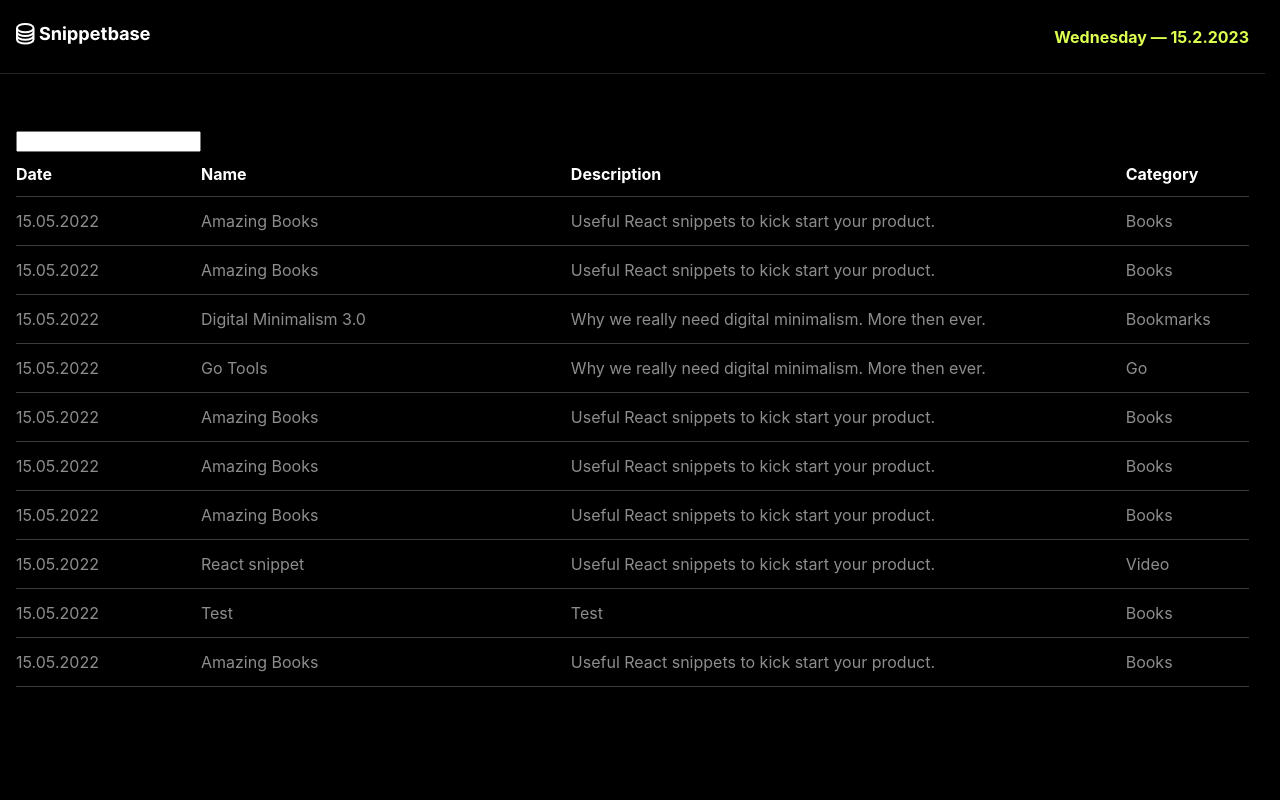
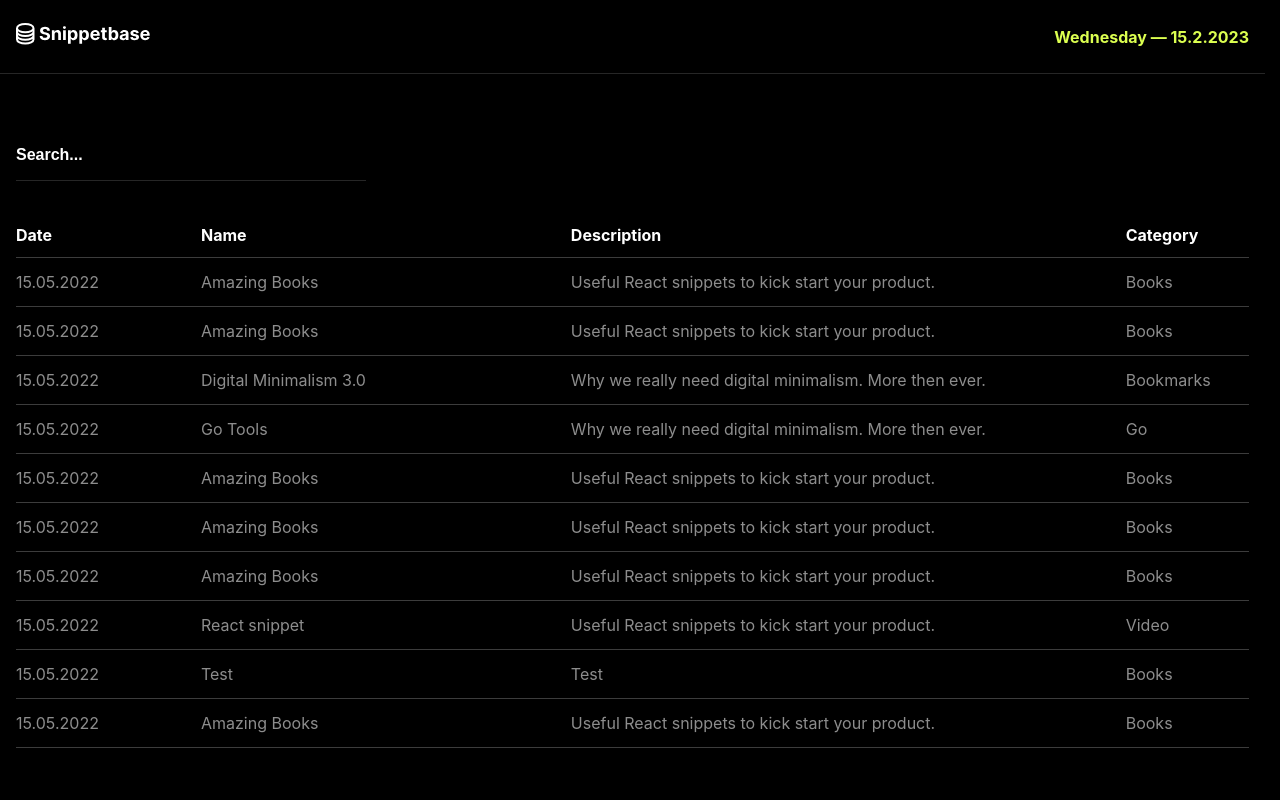
Before and after one commit to nenadmarinkovic/snippetbase, a Next.js app: page / in a window 1280 px wide. Shown: the top 800 px of the page. Built offline with nearby package versions, Linux system fonts and the light colour scheme.

Commit message:
search input styled

```diff
--- a/components/Snippets.tsx
+++ b/components/Snippets.tsx
@@ -5,6 +5,7 @@ import {
   FlexTableHeader,
   FlexTableRow,
   FlexRow,
+  SearchInput,
 } from "../styles/components/snippets";
 import { useSearch } from "../hooks/useSearch";
 
@@ -13,9 +14,11 @@ function Snippets({ snippets }: any) {
 
   return (
     <TableContainer>
-
-        <input onChange={handleSearchQuery} />
-
+      <SearchInput
+        onChange={handleSearchQuery}
+        placeholder="Search..."
+        type="text"
+      />
 
       <FlexTableHeader>
         <FlexRow>Date</FlexRow>
--- a/styles/components/snippets.ts
+++ b/styles/components/snippets.ts
@@ -7,6 +7,7 @@ export const TableContainer = styled.div`
 `;
 
 export const FlexTableHeader = styled.div`
+  margin-top: 2rem;
   display: flex;
   flex-flow: row wrap;
   justify-content: space-between;
@@ -49,3 +50,18 @@ export const FlexRow = styled.div`
     width: 10%;
   }
 `;
+
+export const SearchInput = styled.input`
+  padding: 1rem 0 1rem 0;
+  background: none;
+  border: none;
+  color: #fff;
+  border-bottom: 0.1px solid #262626;
+  width: 350px;
+  font-size: 1rem;
+  font-weight: bold;
+
+  :focus {
+    outline: 1px solid #000;
+  }
+`;
--- a/styles/global.ts
+++ b/styles/global.ts
@@ -25,6 +25,11 @@ export const GlobalStyle = createGlobalStyle`
       text-decoration: none;
       line-height: 1.5;
     }
+
+    ::placeholder {
+      color: #fff;
+      opacity: 1;
+}
 
     p {
       line-height: 1.5;
```
